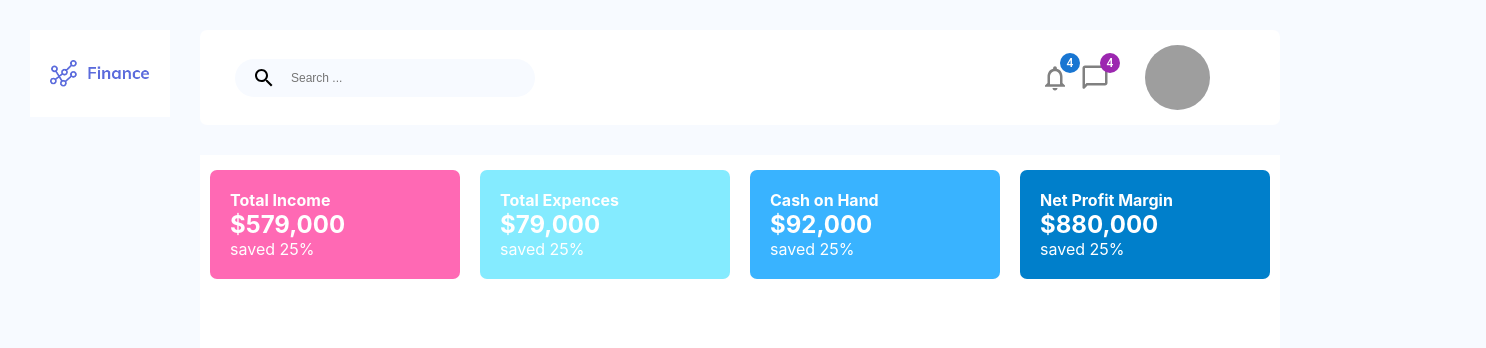
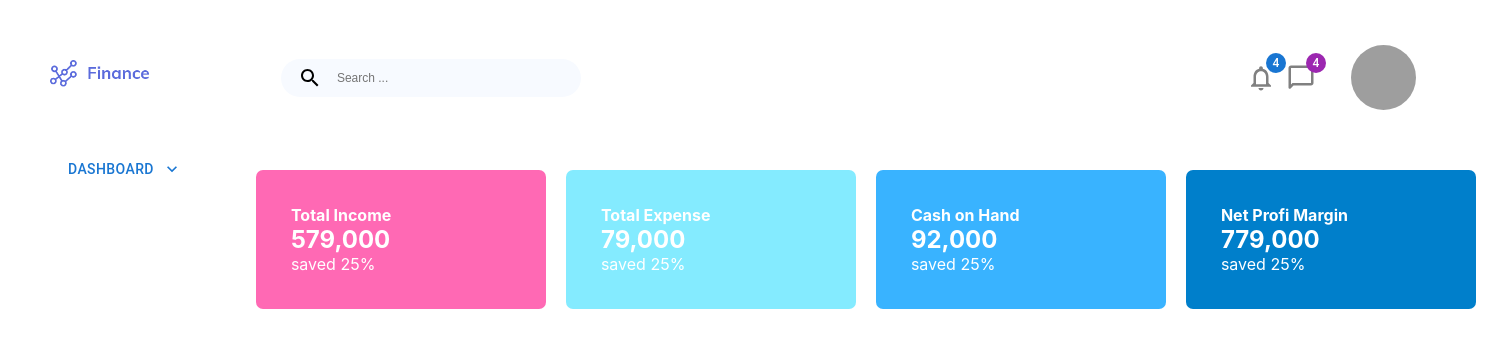
Before and after one commit to codetrain1984/Admin-panel, a React (Create React App) app: page / in a window 1280 px wide. Shown: the top 348 px of the page, 1486 px wide, since content can reach past the window. Built offline with nearby package versions, Linux system fonts and the light colour scheme; grey boxes are pictures that could not be loaded.

Commit message:
Some changes in Dashboard component & Started to create Sidebar component

```diff
--- a/src/App.css
+++ b/src/App.css
@@ -2,7 +2,6 @@
   margin: 0;
   padding: 0;
   box-sizing: border-box;
-  background-color: #f7faff;
 }
 
 main {
--- a/src/Components/Dashboard/Dashboard.jsx
+++ b/src/Components/Dashboard/Dashboard.jsx
@@ -1,36 +1,16 @@
-import React from 'react'
-import './Dashboard.css'
-import Dashboardbox from './DashboardBox'
+import './components/Dashboard.css'
+import DashboardBox from './components/DashboardBox'
+import useDashboard from './hooks/useDashboard'
 
 export default function Dashboard() {
+  const { dashboardData } = useDashboard()
+
   return (
     <div className="dashboard">
       <div className="dashboard-info">
-        {/* <Dashboardbox title="Total Income" price="579,000" id="one" />
-        <Dashboardbox title="Total Expences" price="79,000" id="two" />
-        <Dashboardbox title="Cash on Hand" price="92,000" id="three" />
-        <Dashboardbox title="Net Profit Margin" price="579,000" id="four" /> */}
-
-        <div className="dashboard-box one">
-          <h4>Total Income</h4>
-          <h2>$579,000</h2>
-          <p>saved 25%</p>
-        </div>
-        <div className="dashboard-box two">
-          <h4>Total Expences</h4>
-          <h2>$79,000</h2>
-          <p>saved 25%</p>
-        </div>
-        <div className="dashboard-box three">
-          <h4>Cash on Hand</h4>
-          <h2>$92,000</h2>
-          <p>saved 25%</p>
-        </div>
-        <div className="dashboard-box four">
-          <h4>Net Profit Margin</h4>
-          <h2>$880,000</h2>
-          <p>saved 25%</p>
-        </div>
+        {dashboardData.map((item) => (
+          <DashboardBox key={item.className} {...item} />
+        ))}
       </div>
     </div>
   )
--- a/src/Components/Dashboard/DashboardBox.css
+++ /dev/null
@@ -1,15 +0,0 @@
-.dashboard-box {
-  width: 250px;
-  border-radius: 7px;
-  margin: 10px;
-  margin-top: 15px;
-  padding: 20px;
-  background-color: rgb(187, 141, 230);
-  text-align: left;
-  color: #fff;
-}
-.dashboard-box h4,
-h2,
-p {
-  background-color: inherit;
-}
--- a/src/Components/Dashboard/DashboardBox.jsx
+++ /dev/null
@@ -1,14 +0,0 @@
-import React from 'react'
-import './DashboardBox.css'
-
-export default function DashboardBox({ title, price }) {
-  return (
-    <div className="dashboard-box">
-      {/* <div className="dashboard-container"> */}
-      <h4>{title}</h4>
-      <h2>${price}</h2>
-      <p>saved 25%</p>
-      {/* </div> */}
-    </div>
-  )
-}
--- a/src/Components/Dashboard/Dashboard.css
+++ b/src/Components/Dashboard/components/Dashboard.css
@@ -14,11 +14,11 @@
   background-color: inherit;
 }
 .dashboard-box {
-  width: 250px;
+  width: 290px;
   border-radius: 7px;
   margin: 10px;
   margin-top: 15px;
-  padding: 20px;
+  padding: 35px;
   background-color: rgb(187, 141, 230);
   text-align: left;
   color: #fff;
--- /dev/null
+++ b/src/Components/Dashboard/components/DashboardBox.jsx
@@ -0,0 +1,14 @@
+import DashboardCounter from './DashboardCounter'
+
+export default function DashboardBox({ title, price, className }) {
+  return (
+    <div className={`dashboard-box ${className}`}>
+      <h4>{title}</h4>
+      <h2>
+        {/* <DashboardCounter price={price} /> */}
+        {price}
+      </h2>
+      <p>saved 25%</p>
+    </div>
+  )
+}
--- /dev/null
+++ b/src/Components/Dashboard/components/DashboardCounter.jsx
@@ -0,0 +1,19 @@
+import React, { useEffect, useState } from 'react'
+
+export default function DashboardCounter({ price }) {
+  console.log(price)
+  const [boxCounter, setBoxCounter] = useState(0)
+  useEffect(() => {
+    let interval = setInterval(() => {
+      setBoxCounter((prev) => prev + 100)
+    }, 1)
+
+    if (boxCounter == { price }) {
+      clearInterval(interval)
+    }
+
+    return () => clearInterval(interval)
+  }, [boxCounter])
+
+  return <span>{boxCounter}</span>
+}
--- /dev/null
+++ b/src/Components/Dashboard/hooks/useDashboard.js
@@ -0,0 +1,28 @@
+const useDashboard = () => {
+  const dashboardData = [
+    {
+      title: 'Total Income',
+      price: '579,000',
+      className: 'one',
+    },
+    {
+      title: 'Total Expense',
+      price: '79,000',
+      className: 'two',
+    },
+    {
+      title: 'Cash on Hand',
+      price: '92,000',
+      className: 'three',
+    },
+    {
+      title: 'Net Profi Margin',
+      price: '779,000',
+      className: 'four',
+    },
+  ]
+
+  return { dashboardData }
+}
+
+export default useDashboard
--- a/src/Components/Sidebar/Sidebar.css
+++ b/src/Components/Sidebar/Sidebar.css
@@ -6,3 +6,6 @@
   background-color: #fff;
   padding: 30px 20px;
 }
+.sidebar-items {
+  padding: 30px;
+}
--- a/src/Components/Sidebar/Sidebar.jsx
+++ b/src/Components/Sidebar/Sidebar.jsx
@@ -1,11 +1,14 @@
 import React from 'react'
 import './Sidebar.css'
+import SidebarBox from './SidebarBox/SidebarBox'
 
 export default function Sidebar() {
   return (
     <div className="sidebar">
       <img className="sidebar-logo" src="/Images/logo.png" alt="Logo" />
-      <div className="sidebar-container"></div>
+      <div className="sidebar-container">
+        <SidebarBox />
+      </div>
     </div>
   )
 }
--- /dev/null
+++ b/src/Components/Sidebar/SidebarBox/SidebarBox.jsx
@@ -0,0 +1,110 @@
+import React from 'react'
+import { styled, alpha } from '@mui/material/styles'
+import Button from '@mui/material/Button'
+import Menu from '@mui/material/Menu'
+import MenuItem from '@mui/material/MenuItem'
+import EditIcon from '@mui/icons-material/Edit'
+import Divider from '@mui/material/Divider'
+import ArchiveIcon from '@mui/icons-material/Archive'
+import FileCopyIcon from '@mui/icons-material/FileCopy'
+import MoreHorizIcon from '@mui/icons-material/MoreHoriz'
+import KeyboardArrowDownIcon from '@mui/icons-material/KeyboardArrowDown'
+
+const StyledMenu = styled((props) => (
+  <Menu
+    elevation={0}
+    anchorOrigin={{
+      vertical: 'bottom',
+      horizontal: 'right',
+    }}
+    transformOrigin={{
+      vertical: 'top',
+      horizontal: 'right',
+    }}
+    {...props}
+  />
+))(({ theme }) => ({
+  '& .MuiPaper-root': {
+    borderRadius: 6,
+    marginTop: theme.spacing(1),
+    minWidth: 180,
+    color:
+      theme.palette.mode === 'light'
+        ? 'rgb(55, 65, 81)'
+        : theme.palette.grey[300],
+    boxShadow:
+      'rgb(255, 255, 255) 0px 0px 0px 0px, rgba(0, 0, 0, 0.05) 0px 0px 0px 1px, rgba(0, 0, 0, 0.1) 0px 10px 15px -3px, rgba(0, 0, 0, 0.05) 0px 4px 6px -2px',
+    '& .MuiMenu-list': {
+      padding: '4px 0',
+    },
+    '& .MuiMenuItem-root': {
+      '& .MuiSvgIcon-root': {
+        fontSize: 18,
+        color: theme.palette.text.secondary,
+        marginRight: theme.spacing(1.5),
+      },
+      '&:active': {
+        backgroundColor: alpha(
+          theme.palette.primary.main,
+          theme.palette.action.selectedOpacity,
+        ),
+      },
+    },
+  },
+}))
+
+export default function SidebarBox() {
+  const [anchorEl, setAnchorEl] = React.useState(null)
+  const open = Boolean(anchorEl)
+  const handleClick = (event) => {
+    setAnchorEl(event.currentTarget)
+  }
+
+  const handleClose = () => {
+    setAnchorEl(null)
+  }
+
+  return (
+    <div className="sidebar-items">
+      <Button
+        id="demo-customized-button"
+        aria-controls={open ? 'demo-customized-menu' : undefined}
+        aria-haspopup="true"
+        aria-expanded={open ? 'true' : undefined}
+        // variant="contained"
+        disableElevation
+        onClick={handleClick}
+        endIcon={<KeyboardArrowDownIcon />}
+      >
+        Dashboard
+      </Button>
+      <StyledMenu
+        id="demo-customized-menu"
+        MenuListProps={{
+          'aria-labelledby': 'demo-customized-button',
+        }}
+        anchorEl={anchorEl}
+        open={open}
+        onClose={handleClose}
+      >
+        <MenuItem onClick={handleClose} disableRipple>
+          <EditIcon />
+          Edit
+        </MenuItem>
+        <MenuItem onClick={handleClose} disableRipple>
+          <FileCopyIcon />
+          Duplicate
+        </MenuItem>
+        <Divider sx={{ my: 0.5 }} />
+        <MenuItem onClick={handleClose} disableRipple>
+          <ArchiveIcon />
+          Archive
+        </MenuItem>
+        <MenuItem onClick={handleClose} disableRipple>
+          <MoreHorizIcon />
+          More
+        </MenuItem>
+      </StyledMenu>
+    </div>
+  )
+}
```
